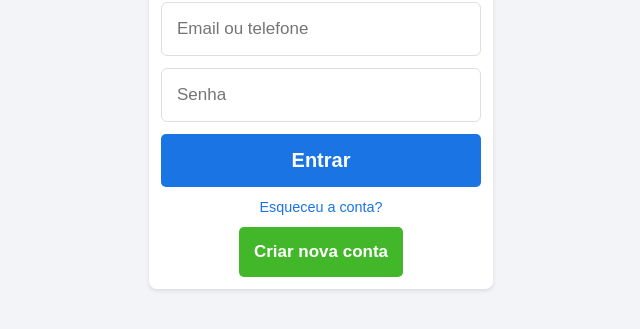
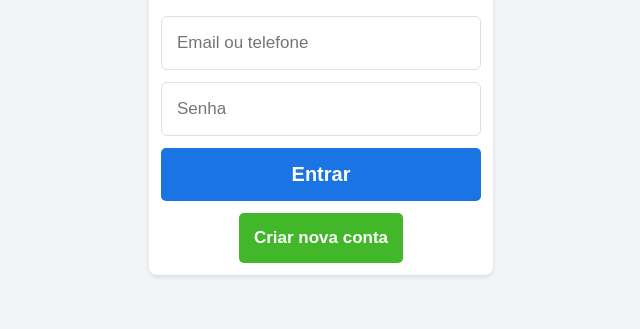
Before and after one commit to GustavoTamaninis/facebook-login-page, a plain HTML site: page index.html in a window 1280 px wide. Shown: the part 183-512 px from the top of the page, without its empty margins (319-959 px from the left). Drawn offline with Linux system fonts and the light colour scheme.

Commit message:
Update index.html

```diff
--- a/index.html
+++ b/index.html
@@ -8,7 +8,6 @@
     <title>Entrar no Facebook</title>
 </head>
 <body>
-
     <div>
         <div class="content">
             <div class="content-info">
@@ -16,21 +15,16 @@
             </div>
             <div class="content-login">
                 <form class="content-login-box">
-                    <p>Entrar no Facebook
-                    </p>
+                    <p>Entrar no Facebook</p>
+
                     <input type="text" class="inputs" placeholder="Email ou telefone">
                     <input type="password" class="inputs" placeholder="Senha">
 
                     <button class="btn btn-enter">Entrar</button>
-
-                    <a href="forgot_password.html" class="forgot-password">Esqueceu a conta?</a>
-
                     <button class="btn btn-create-account">Criar nova conta</button>
-
                 </form>
             </div>
         </div>
-
     </div>
 </body>
 </html>
```
